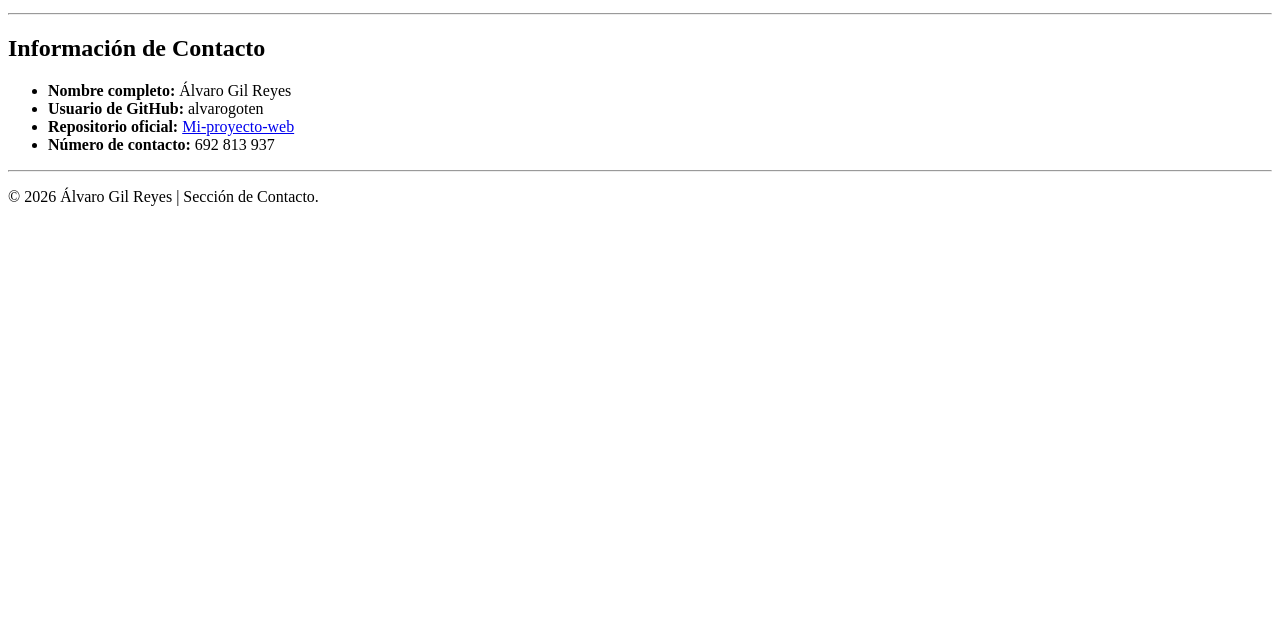
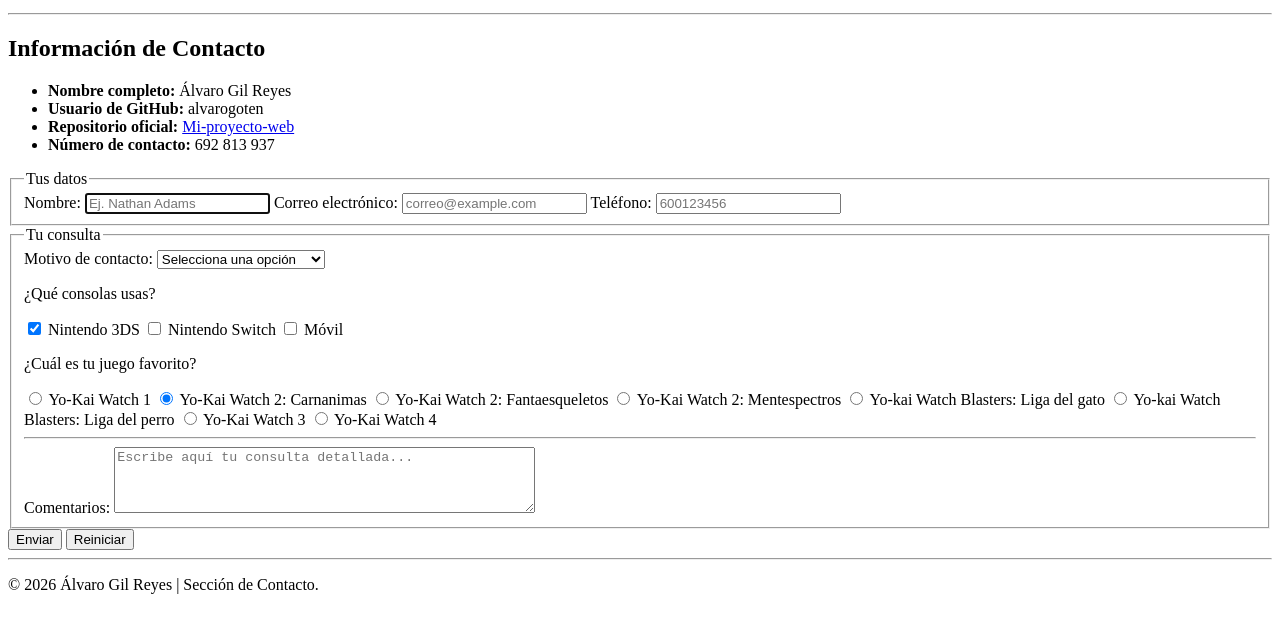
Before and after one commit to Alvarogoten/Mi-proyecto-web, a plain HTML site: page contacto.html in a window 1280 px wide. Shown: the part 101-734 px from the top of the page. Drawn offline with Linux system fonts and the light colour scheme.

Commit message:
prueba de method<post>

```diff
--- a/contacto.html
+++ b/contacto.html
@@ -26,7 +26,84 @@
                 <li><strong>Número de contacto:</strong> 692 813 937</li>
             </ul>
         </div>
+<main>
+        <div>
+            <form action="#" method="post">
 
+                <fieldset>
+                    <legend>Tus datos</legend>
+
+                    <label for="nombre">Nombre:</label>
+                    <input type="text" id="nombre" name="nombre" required autofocus placeholder="Ej. Nathan Adams" minlength="3" maxlength="30">
+
+                    <label for="email">Correo electrónico:</label>
+                    <input type="email" id="email" name="email" required placeholder="correo@example.com">
+
+                    <label for="telefono">Teléfono:</label>
+                    <input type="tel" id="telefono" name="telefono" placeholder="600123456">
+                </fieldset>
+
+                <fieldset>
+                    <legend>Tu consulta</legend>
+
+                    <label for="asunto">Motivo de contacto:</label>
+                    <select id="asunto" name="asunto" required>
+                        <option value="" disabled selected>Selecciona una opción</option>
+                        <option value="duda">Duda sobre el juego</option>
+                        <option value="intercambio">Intercambio de Medallas</option>
+                        <option value="evento">Inscripción a torneo</option>
+                        <option value="otro">Otro motivo</option>
+                    </select>
+
+                    <p>¿Qué consolas usas?</p>
+                    <input type="checkbox" id="c_3ds" name="consola" value="3ds" checked>
+                    <label for="c_3ds">Nintendo 3DS</label>
+
+                    <input type="checkbox" id="c_switch" name="consola" value="switch">
+                    <label for="c_switch">Nintendo Switch</label>
+
+                    <input type="checkbox" id="c_mobile" name="consola" value="mobile">
+                    <label for="c_mobile">Móvil</label>
+
+                    <p>¿Cuál es tu juego favorito?</p>
+                    <input type="radio" id="j1" name="juego_fav" value="yokai1">
+                    <label for="j1">Yo-Kai Watch 1</label>
+
+                    <input type="radio" id="j2" name="juego_fav" value="yokai2" checked>
+                    <label for="j2">Yo-Kai Watch 2: Carnanimas</label>
+
+                    <input type="radio" id="j3" name="juego_fav" value="yokai3">
+                    <label for="j3">Yo-Kai Watch 2: Fantaesqueletos</label>
+
+                    <input type="radio" id="j4" name="juego_fav" value="yokai4">
+                    <label for="j4">Yo-Kai Watch 2: Mentespectros</label>
+
+                    <input type="radio" id="j5" name="juego_fav" value="yokai5">
+                    <label for="j5">Yo-kai Watch Blasters: Liga del gato</label>
+
+                    <input type="radio" id="j6" name="juego_fav" value="yokai6">
+                    <label for="j6">Yo-kai Watch Blasters: Liga del perro</label>
+
+                    <input type="radio" id="j7" name="juego_fav" value="yokai7">
+                    <label for="j7">Yo-Kai Watch 3</label>
+
+                    <input type="radio" id="j8" name="juego_fav" value="yokai8">
+                    <label for="j8">Yo-Kai Watch 4</label>
+                    <hr>
+                    <!-- Control 4: textarea -->
+                    <label for="mensaje">Comentarios:</label>
+                    <textarea id="mensaje" name="mensaje" rows="4" cols="50" placeholder="Escribe aquí tu consulta detallada..."></textarea>
+                </fieldset>
+
+                <!-- Control 8: botones submit y reset -->
+                <div>
+                    <button type="submit">Enviar</button>
+                    <button type="reset">Reiniciar</button>
+                </div>
+
+            </form>
+        </div>
+    </main>
     <hr>
 
     <div>
```
